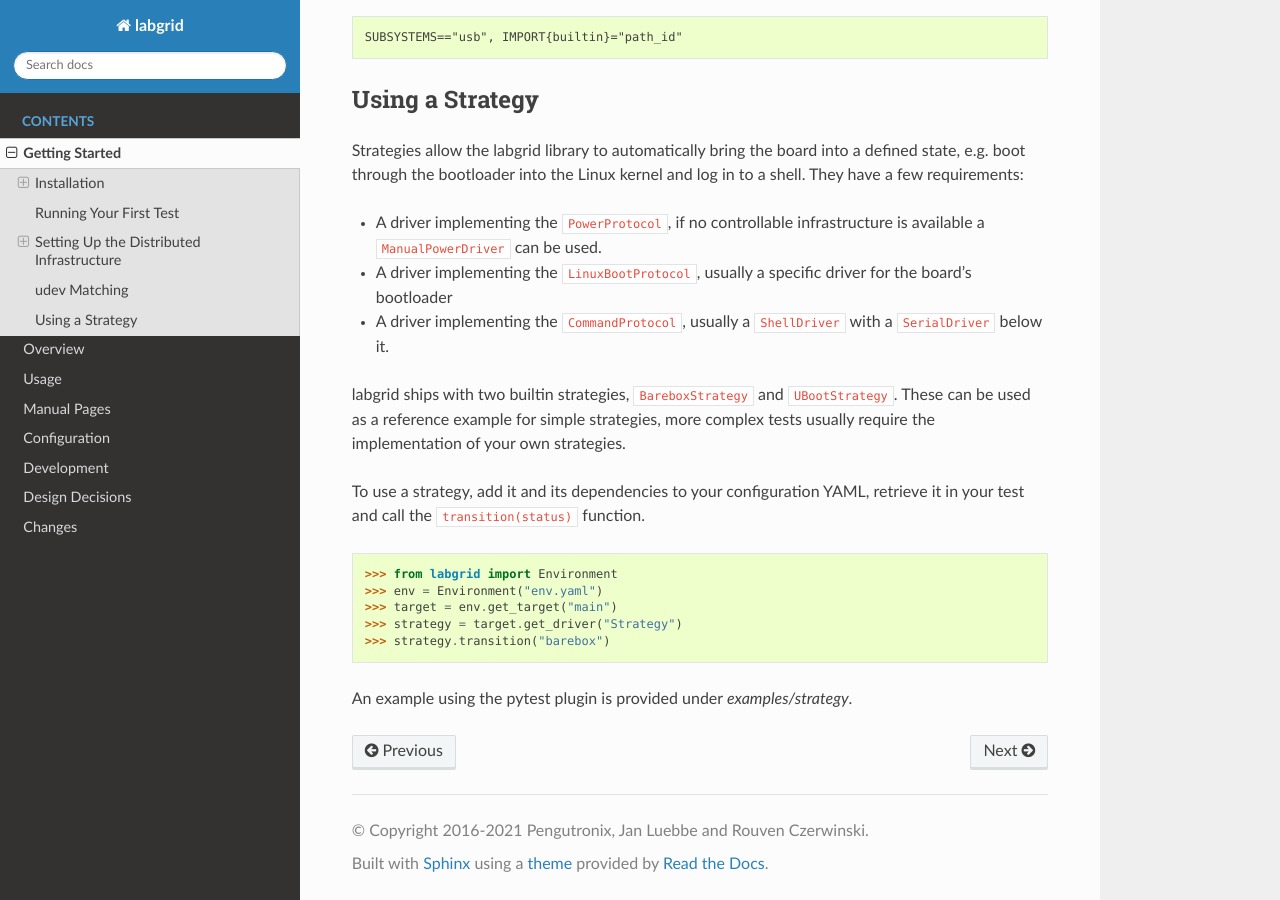
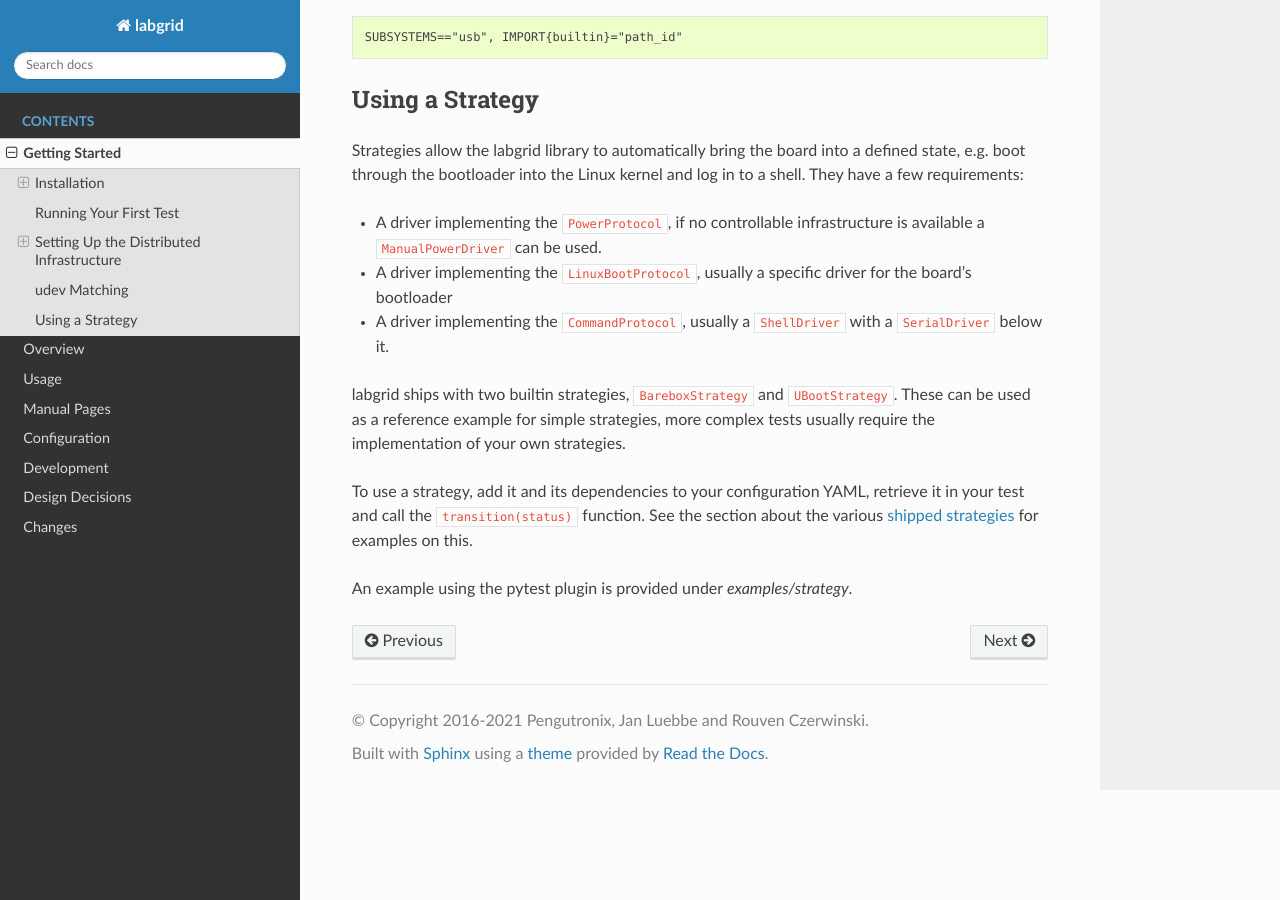
Before and after one commit to labgrid-project/labgrid, a Sphinx documentation site: the page built from doc/getting_started.rst, in a window 1280 px wide and 900 px high, scrolled down 8496 px. Built offline with Sphinx 7.4.7 and the Read the Docs theme 2.0.0, drawn with Linux system fonts in a browser that asks for light colours; pages that are not in the unit, such as notebooks, are missing from menus.

Commit message:
doc: getting started: refer to strategy section for how transition() works
Better refer to a working strategy example. This way we can also drop
this untestable code block.

Signed-off-by: Bastian Krause <bst@pengutronix.de>

```diff
--- a/doc/configuration.rst
+++ b/doc/configuration.rst
@@ -2607,6 +2607,8 @@ Implements:
 
 Arguments:
   - None
+
+.. _conf-strategies:
 
 Strategies
 ----------
--- a/doc/getting_started.rst
+++ b/doc/getting_started.rst
@@ -465,13 +465,7 @@ strategies.
 
 To use a strategy, add it and its dependencies to your configuration YAML,
 retrieve it in your test and call the ``transition(status)`` function.
-
-.. code-block:: python
-
-   >>> from labgrid import Environment
-   >>> env = Environment("env.yaml")
-   >>> target = env.get_target("main")
-   >>> strategy = target.get_driver("Strategy")
-   >>> strategy.transition("barebox")
+See the section about the various :ref:`shipped strategies <conf-strategies>`
+for examples on this.
 
 An example using the pytest plugin is provided under `examples/strategy`.
```
